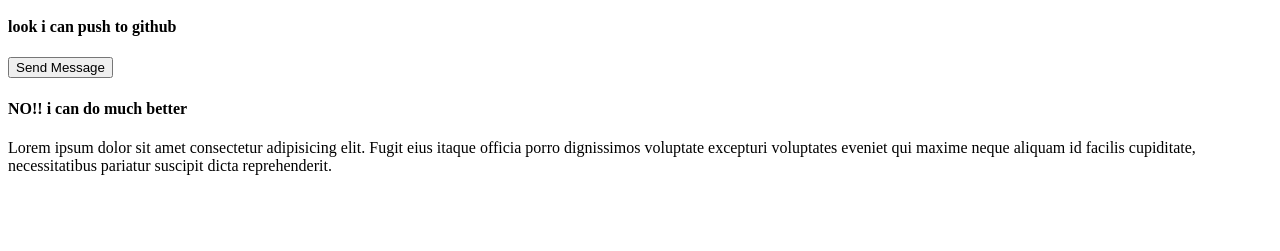
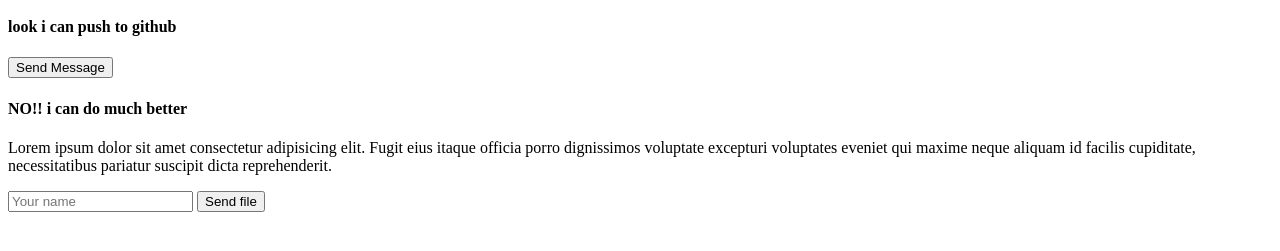
Before and after one commit to abidzmohammad/practice-purpose, a plain HTML site: page index.html in a window 1280 px wide. Shown: the part 101-352 px from the top of the page. Drawn offline with Linux system fonts and the light colour scheme.

Commit message:
mychanges

```diff
--- a/index.html
+++ b/index.html
@@ -16,6 +16,10 @@
     <button type="submit">Send Message</button>
     <h4>NO!! i can do much better </h4>
     <p>Lorem ipsum dolor sit amet consectetur adipisicing elit. Fugit eius itaque officia porro dignissimos voluptate excepturi voluptates eveniet qui maxime neque aliquam id facilis cupiditate, necessitatibus pariatur suscipit dicta reprehenderit.</p>
+    <form action="">
+        <input type="text" placeholder="Your name">
+        <input type="submit" value="Send file">
+    </form>
 
 </body>
 
```
